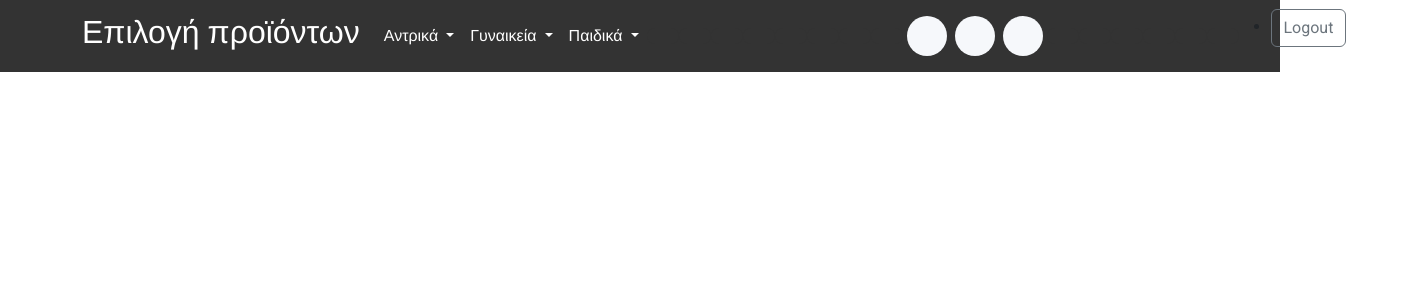
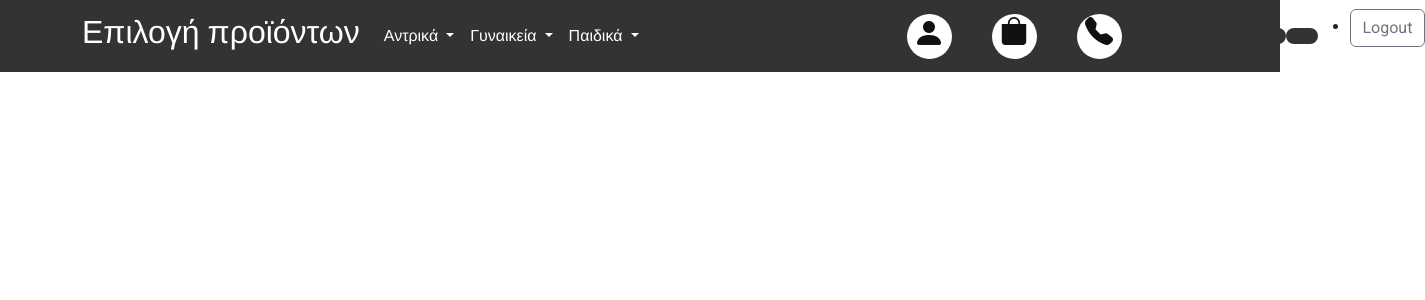
Before and after one commit to G30rg1s/first-e-shop, an Angular app: page /menu in a window 1280 px wide. Shown: the top 300 px of the page, 1425 px wide, since content can reach past the window. Built offline with nearby package versions, Linux system fonts and the light colour scheme.

Commit message:
lastToday

```diff
--- a/package.json
+++ b/package.json
@@ -25,6 +25,8 @@
     "@fortawesome/fontawesome": "^1.1.8",
     "@fortawesome/fontawesome-svg-core": "^6.5.2",
     "@fortawesome/free-solid-svg-icons": "^6.5.2",
+    "@ng-icons/core": "^27.4.0",
+    "@ng-icons/heroicons": "^27.4.0",
     "bootstrap": "^5.3.3",
     "gh-pages": "^6.1.1",
     "rxjs": "~7.8.0",
--- a/src/app/components/menu/menu.component.css
+++ b/src/app/components/menu/menu.component.css
@@ -37,12 +37,12 @@
   }
 
   .btn3.btn-outline-primary {
-    background-color: #f6f8fb; /* Change the background color */
+    background-color: #ffffff; /* Change the background color */
     color: #121111; /* Change the text color */
     border: none; /* Remove border */
     border-radius: 50%; /* Make the button circular */
-    width: 40px; /* Set width */
-    height: 40px; /* Set height */
+    width: 45px; /* Set width */
+    height: 45px; /* Set height */
     line-height: 40px; /* Center the text vertically */
     text-align: center; /* Center the text horizontally */
     font-size: 18px; /* Adjust font size */
@@ -65,5 +65,5 @@
 
   /* Scale the buttons on hover */
   .btn3:hover {
-    transform: scale(1.2); /* Increase size by 20% */
+    transform: scale(1.4); /* Increase size by 20% */
   }
--- a/src/app/components/menu/menu.component.html
+++ b/src/app/components/menu/menu.component.html
@@ -12,7 +12,7 @@
           <li class="nav-item dropdown" (mouseenter)="toggleDropdown('man')" (mouseleave)="showManDropdown = false">
             <a class="nav-link dropdown-toggle" id="navbarDropdownMan" role="button" aria-haspopup="true"
               aria-expanded="false">
-              Αντρικά <!--<i class="fas fa-caret-down"></i>-->
+              Αντρικά
             </a>
             <div class="dropdown-menu"
               [style.display]="showManDropdown ? 'block' : 'none'"
@@ -68,13 +68,16 @@
 
         <ul class="navbar-nav ml-auto flex-row">
           <li class="nav-item">
-            <button class="btn3 btn-outline-primary mx-1"><i class="fas fa-user"></i></button>
+            <button class="btn3 btn-outline-primary mx-1"><h2><i class="bi bi-person-fill"></i></h2></button>
           </li>
+          <div class="btn btn-primary btn-lg  ml-auto mr-3"></div>
+
           <li class="nav-item">
-            <button class="btn3 btn-outline-primary mx-1"><i class="fas fa-shopping-cart"></i></button>
+            <button class="btn3 btn-outline-primary mx-1"><h3><i class="bi bi-bag-fill"></i></h3></button>
           </li>
+          <div class="btn btn-primary btn-lg  ml-auto mr-3"></div>
           <li class="nav-item">
-            <button class="btn3 btn-outline-primary mx-1"><i class="fas fa-phone"></i></button>
+            <button class="btn3 btn-outline-primary mx-1"><h3><i class="bi bi-telephone-fill"></i></h3></button>
           </li>
         </ul>
 
--- a/src/index.html
+++ b/src/index.html
@@ -8,6 +8,7 @@
   <link rel="icon" type="image/x-icon" href="favicon.ico">
   <link href="https://fonts.googleapis.com/css2?family=Roboto:wght@300;400;500&display=swap" rel="stylesheet">
   <link href="https://fonts.googleapis.com/icon?family=Material+Icons" rel="stylesheet">
+  <link href="https://cdn.jsdelivr.net/npm/bootstrap-icons@1.8.1/font/bootstrap-icons.css" rel="stylesheet">
 
 </head>
 <body>
```
Also changed, not shown: 1 other file (tests, documents, lock files or other folders).
